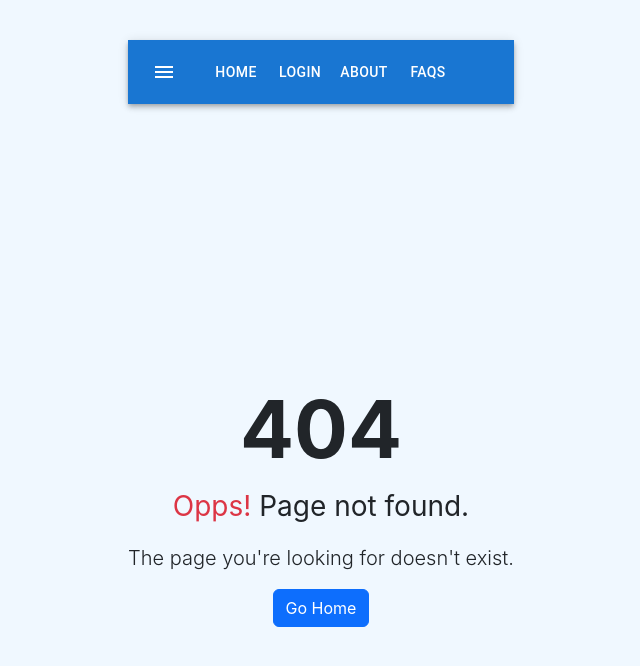
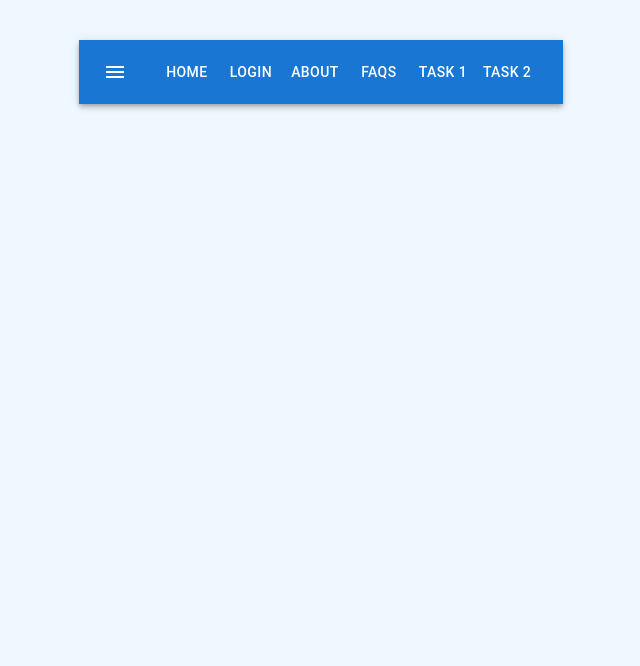
Before and after one commit to OcroDev/React_TaskList, a React (Create React App) app: page /task/1 in a window 1280 px wide. Before the commit this address had no page. Shown: the top 666 px of the page, without its empty margins (319-959 px from the left). Built offline with nearby package versions, Linux system fonts and the light colour scheme.

Commit message:
creating task detail page

```diff
--- a/src/AppRoutingOne.js
+++ b/src/AppRoutingOne.js
@@ -21,6 +21,19 @@ import { useState } from "react";
 
 function AppRoutingOne() {
   const [logged, setLogged] = useState(localStorage.getItem("credentials"));
+
+  let taskList = [
+    {
+      id: 1,
+      name: "Task 1",
+      description: "My First task",
+    },
+    {
+      id: 2,
+      name: "Task 2",
+      description: "My Second task",
+    },
+  ];
 
   const loggedIn = () => {
     setLogged(localStorage.getItem("credentials"));
@@ -49,7 +62,13 @@ function AppRoutingOne() {
               element={!logged ? <Navigate to="/login" /> : <ProfilePage />}
             />
             <Route path="/tasks" element={<TaskPage />} />
-            <Route path="/tasks/:id" element={<TaskDetailPage />} />
+            <Route
+              exact
+              path="/task/:id"
+              render={({ match }) => (
+                <TaskDetailPage task={taskList[match.params.id - 1]} />
+              )}
+            />
             {/* 404 - page not found */}
             <Route path="*" element={<Error404 />} />
             {/* <Route path="*" element={<Navigate to="not_found" replace />} /> */}
@@ -63,3 +82,5 @@ function AppRoutingOne() {
 export default AppRoutingOne;
 
 //! link del curso https://campus.open-bootcamp.com/cursos/1/leccion/209
+
+//! https://www.youtube.com/watch?v=KKXFmzr0nKk
--- a/src/components/pure/TaskBar.jsx
+++ b/src/components/pure/TaskBar.jsx
@@ -63,6 +63,22 @@ export function TaskBar({ state }) {
               FAQs
             </Link>
           </Button>
+          <Button color="inherit">
+            <Link
+              to="/task/1"
+              style={{ color: "white", textDecoration: "none" }}
+            >
+              Task 1
+            </Link>
+          </Button>
+          <Button color="inherit">
+            <Link
+              to="/task/2"
+              style={{ color: "white", textDecoration: "none" }}
+            >
+              Task 2
+            </Link>
+          </Button>
         </Toolbar>
       </AppBar>
     </Box>
--- a/src/pages/tasks/TaskDetailPage.jsx
+++ b/src/pages/tasks/TaskDetailPage.jsx
@@ -1,11 +1,12 @@
 import React from "react";
 import { useParams } from "react-router-dom";
 
-export const TaskDetailPage = () => {
+export const TaskDetailPage = ({ task }) => {
   const { id } = useParams();
   return (
     <div>
-      <h1>Task Detail - {id}</h1>;
+      <h1>Task Detail - {id}</h1>;<h2>{task.name}</h2>
+      <h3>{task.description}</h3>
     </div>
   );
 };
```
Also changed, not shown: 1 other file (tests, documents, lock files or other folders).
